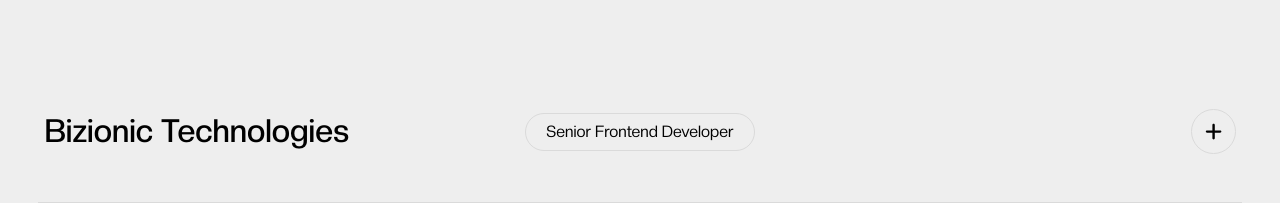
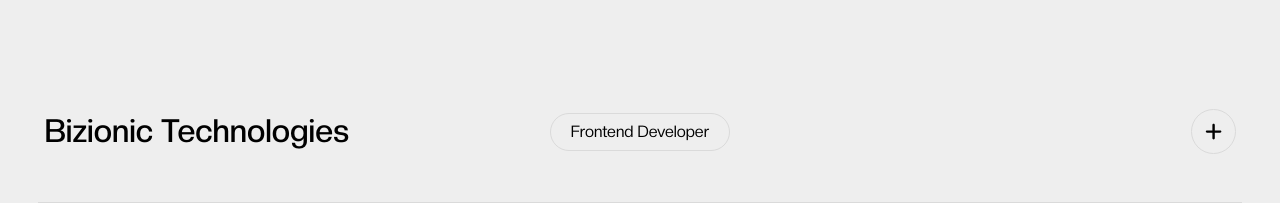
Before and after one commit to sheikhmuktadir-dev/muktadir-portfolio, a React (Vite) app: page / in a window 1280 px wide. Shown: the part 3736-3939 px from the top of the page. Built offline with nearby package versions, Linux system fonts and the light colour scheme.

Commit message:
exp update

```diff
--- a/src/Data/Data.js
+++ b/src/Data/Data.js
@@ -123,7 +123,7 @@
   {
     id: 1,
     company: "Bizionic Technologies",
-    designation: "Senior Frontend Developer",
+    designation: "Frontend Developer",
     duration: "Jul 2024 – Sep 2025",
     description:
       "Architected reusable React component systems to standardize UI patterns and accelerate development cycles. Specialized in integrating complex REST APIs with structured async handling and optimizing frontend performance to ensure high-speed, responsive user interfaces.",
```
